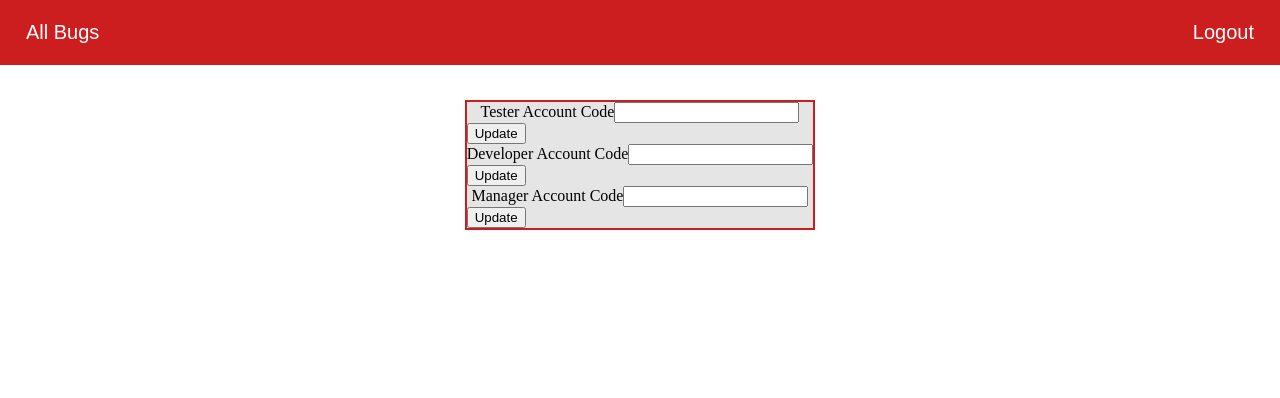
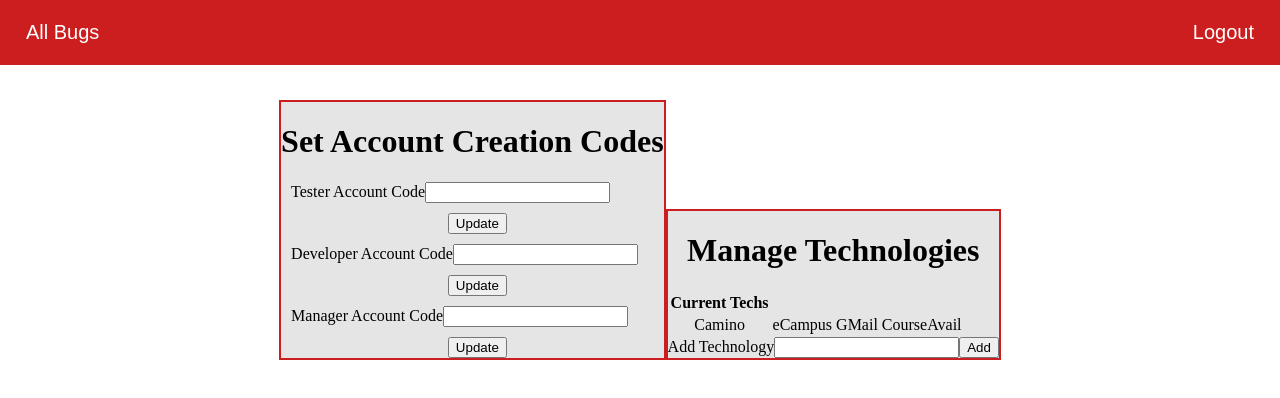
Before and after one commit to MattyJ10/BugReporter, an Angular app in the folder Coen174Frontend/: page /#/dashboard in a window 1280 px wide. Shown: the top 398 px of the page. Built offline with nearby package versions, Linux system fonts and the light colour scheme.

Commit message:
“updates”

```diff
--- a/Coen174Frontend/src/app/coen174-service.service.ts
+++ b/Coen174Frontend/src/app/coen174-service.service.ts
@@ -74,5 +74,9 @@ export class Coen174ServiceService {
     return this.http.post('https://protected-sea-43964.herokuapp.com/api/getFilteredBugs', body)
   }
 
+  public addTechnology(body): Observable<any> {
+    return this.http.post('https://protected-sea-43964.herokuapp.com/api/addTechnology', body)
+  }
+
 
 }
--- a/Coen174Frontend/src/app/manager-dashboard/manager-dashboard.component.css
+++ b/Coen174Frontend/src/app/manager-dashboard/manager-dashboard.component.css
@@ -12,8 +12,14 @@
 
 .accountCode {
 	display: block;
+    text-align: left;
+    margin-top: 10px;
+    padding-left: 10px;
 }
 
 .accountCode button {
 	display: block;
+	text-align: center;
+	margin: 0px auto;
+	margin-top: 10px;
 }
--- a/Coen174Frontend/src/app/manager-dashboard/manager-dashboard.component.html
+++ b/Coen174Frontend/src/app/manager-dashboard/manager-dashboard.component.html
@@ -1,6 +1,7 @@
 <app-nav-bar></app-nav-bar>
 <div class="dashboard">
 	<div class="dashboardItem">
+		<h1>Set Account Creation Codes</h1>
 		<div class="accountCode">
 			<label>Tester Account Code</label>
 			<input type="text" name="testerAccountCode" [(ngModel)]="testerCode">
@@ -17,4 +18,20 @@
 			<button (click)="updateManagerCode()">Update</button>
 		</div>
 	</div>
+	<div class="dashboardItem">
+		<h1>Manage Technologies</h1>
+		<div class="techList">
+			<table>
+				<tr>
+					<th>Current Techs</th>
+				</tr>
+				<tr>
+					<td *ngFor="let tech of technologies">{{tech}}</td>
+				</tr>
+			</table>
+			<label>Add Technology</label>
+			<input type="text" name="tech" [(ngModel)]="newTechnology">
+			<button (click)="addTechnology()">Add</button>
+		</div>
+	</div>
 </div>
--- a/Coen174Frontend/src/app/manager-dashboard/manager-dashboard.component.ts
+++ b/Coen174Frontend/src/app/manager-dashboard/manager-dashboard.component.ts
@@ -11,6 +11,8 @@ export class ManagerDashboardComponent implements OnInit {
 	public testerCode;
 	public developerCode;
     public managerCode;
+    public newTechnology;
+    public technologies = ["Camino", "eCampus", "GMail", "CourseAvail"];
 
     constructor(private bugService: Coen174ServiceService) { }
 
@@ -50,6 +52,15 @@ export class ManagerDashboardComponent implements OnInit {
             })
     }
 
+    getExtraTechnologies() {
+        this.bugService.getExtraTechnologies().subscribe(
+          res => {
+            for (let i = 0; i < res.techs.length; i++) {
+              this.technologies.push(res.techs[i].name);
+            }
+          })
+    }
+
     getCurrentCodes() {
     	this.bugService.getCurrentCodes().subscribe(
     		data => {
@@ -66,4 +77,16 @@ export class ManagerDashboardComponent implements OnInit {
     			}*/
     		})
     }
+
+    addTechnology() {
+        if (this.newTechnology != "") {
+            let body = {
+                tech: this.newTechnology
+            }
+            this.bugService.addTechnology(body).subscribe(
+                data => {
+                    console.log(data);
+                })
+        }
+    }
 }
```
Also changed, not shown: 2 other files (tests, documents, lock files or other folders).
